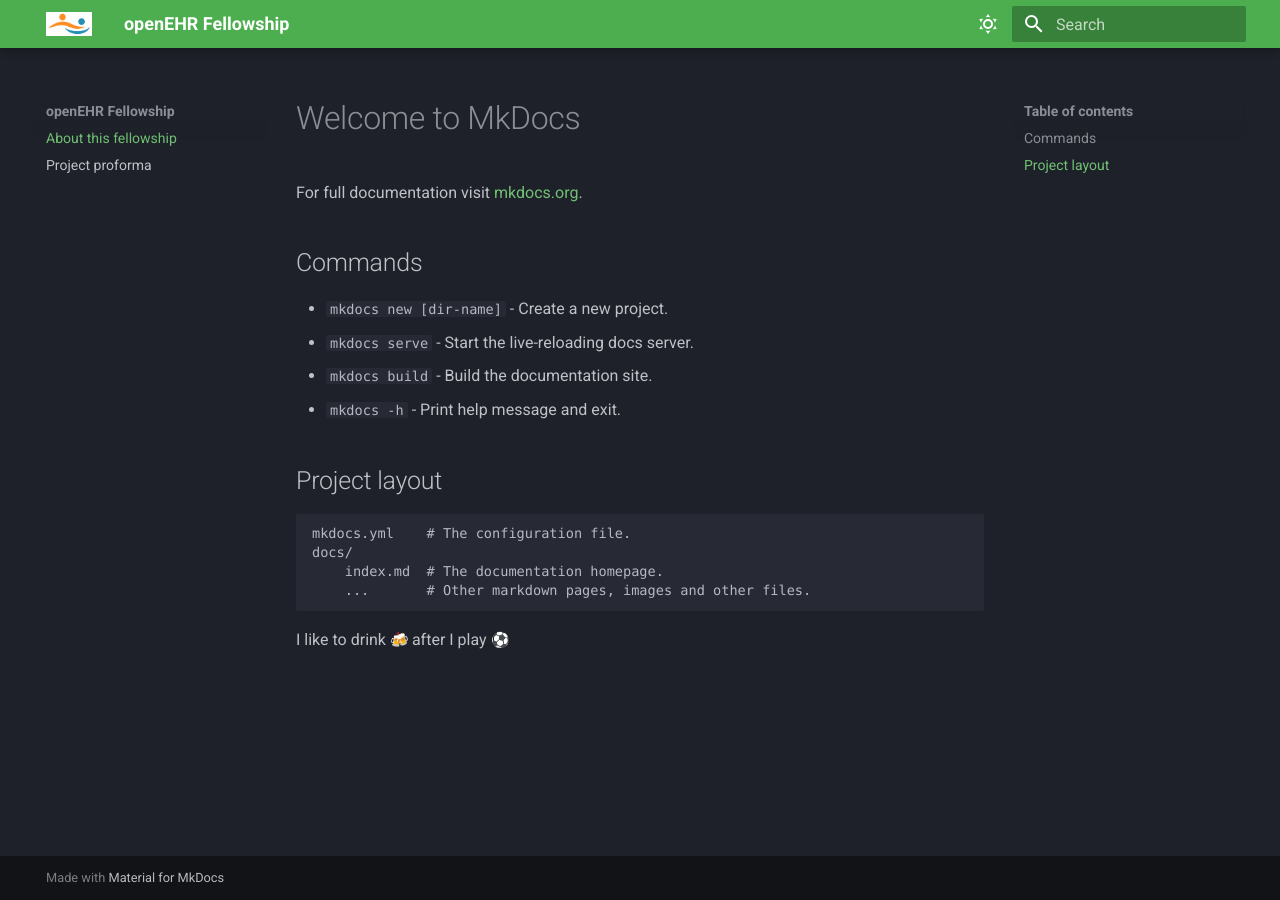
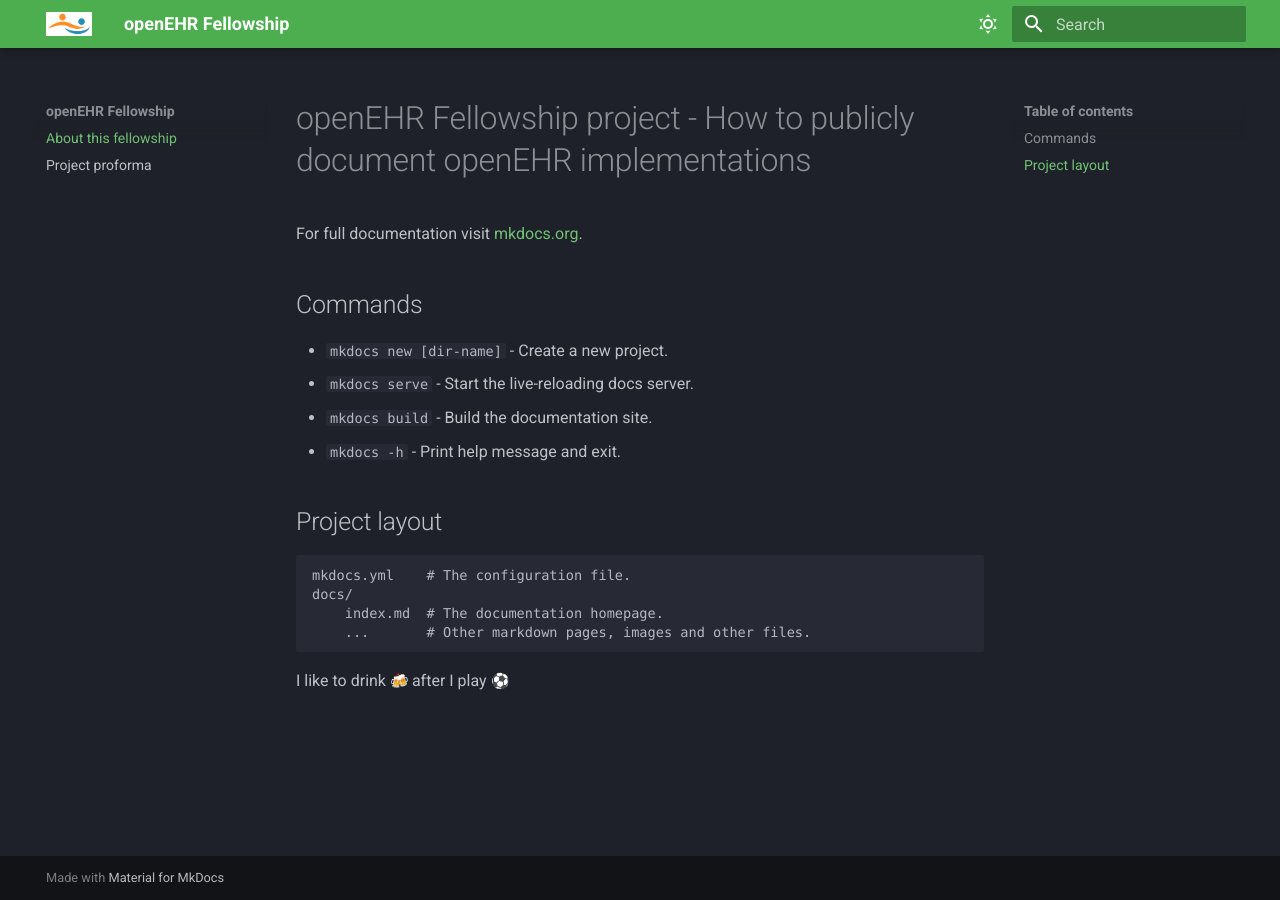
Before and after one commit to irbennett/openEHR_Fellowship, an MkDocs documentation site: the page built from docs/index.md, in a window 1280 px wide. Built offline with MkDocs 1.6.1 and Material for MkDocs 9.7.7, drawn with Linux system fonts in a browser that asks for light colours; emoji names are drawn with the system emoji font; some web fonts are replaced.

Commit message:
check update to gh-page

```diff
--- a/docs/index.md
+++ b/docs/index.md
@@ -1,4 +1,4 @@
-# Welcome to MkDocs
+# openEHR Fellowship project - How to publicly document openEHR implementations
 
 For full documentation visit [mkdocs.org](https://www.mkdocs.org).
 
```
